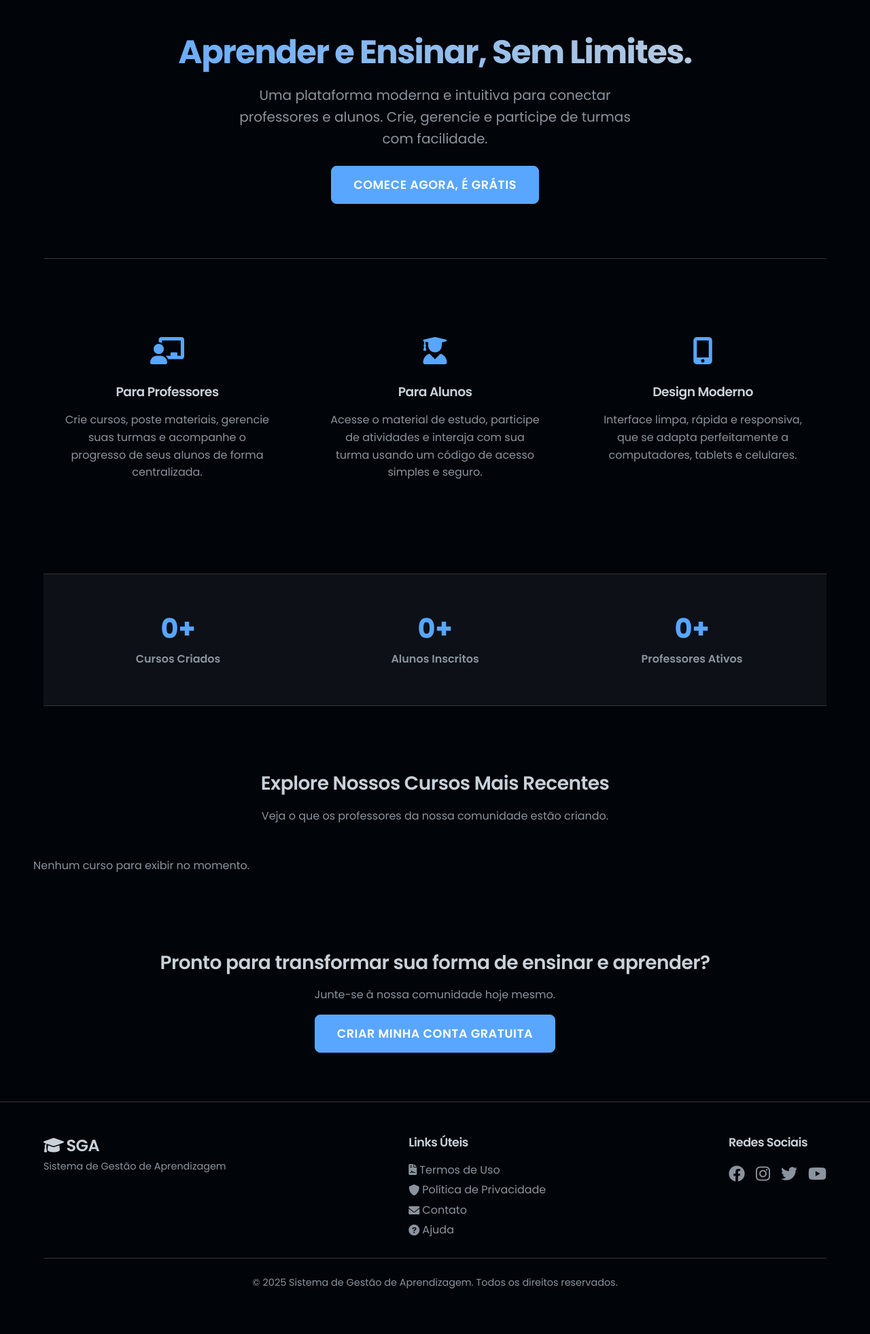
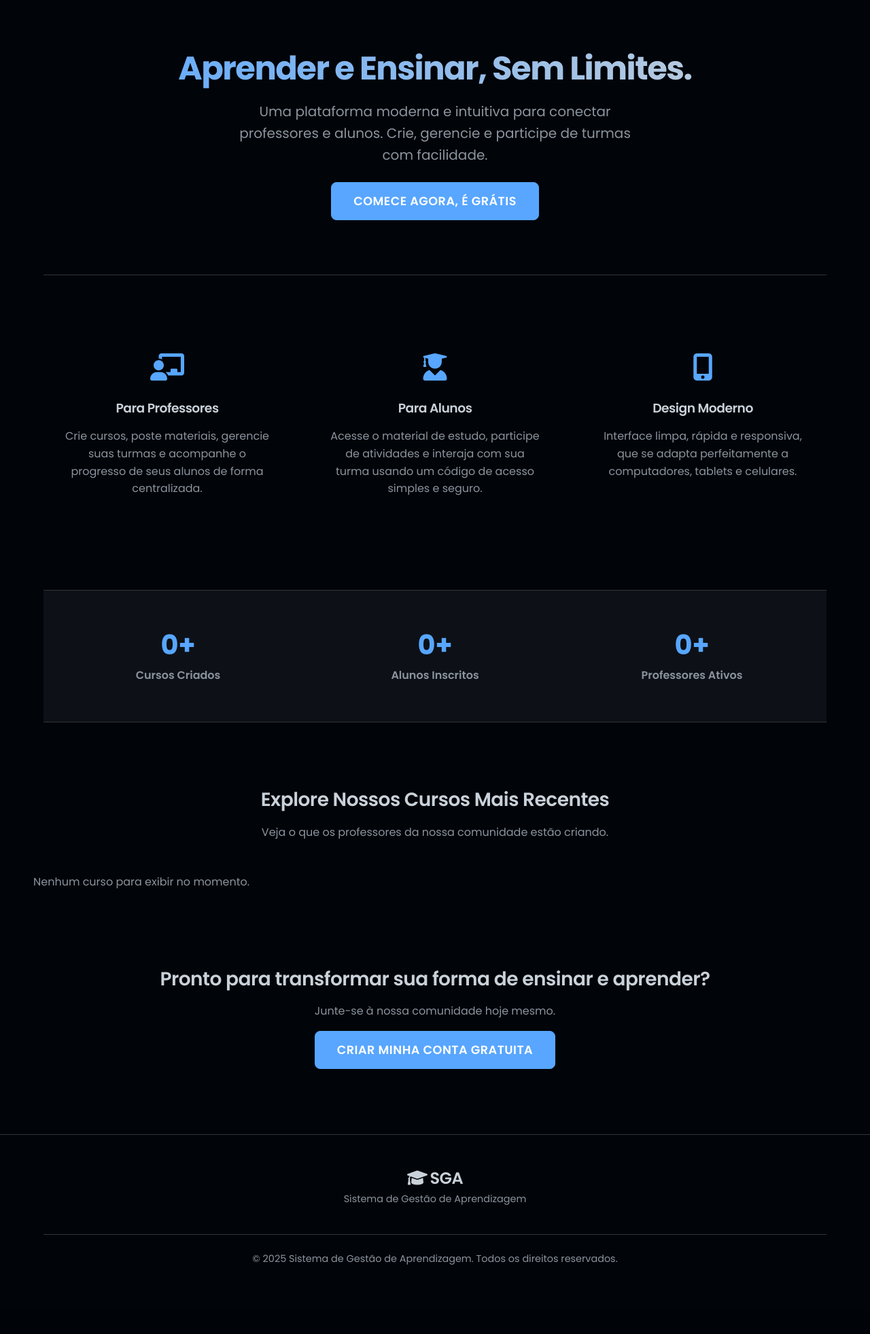
Before and after one commit to Kumegawwa/TrabalhoPHP, a PHP site: page /TrabalhoPHP/index.php in a window 1280 px wide. Shown: the part 96-2059 px from the top of the page at 68% size. After the commit the page ends 1957 px from the top, so only its background shows below. Run offline with PHP 8.4, Linux system fonts and the light colour scheme; data that the repository does not hold is empty.

Commit message:
Aumentando o espaçamento superior do conteúdo principal

```diff
--- a/app/views/partials/footer.php
+++ b/app/views/partials/footer.php
@@ -7,24 +7,6 @@
                     <h2><i class="fas fa-graduation-cap"></i> SGA</h2>
                     <p>Sistema de Gestão de Aprendizagem</p>
                 </div>
-                <div class="footer-links">
-                    <h3>Links Úteis</h3>
-                    <ul>
-                        <li><a href="/termos"><i class="fas fa-file-contract"></i> Termos de Uso</a></li>
-                        <li><a href="/privacidade"><i class="fas fa-shield-alt"></i> Política de Privacidade</a></li>
-                        <li><a href="/contato"><i class="fas fa-envelope"></i> Contato</a></li>
-                        <li><a href="/ajuda"><i class="fas fa-question-circle"></i> Ajuda</a></li>
-                    </ul>
-                </div>
-                <div class="footer-social">
-                    <h3>Redes Sociais</h3>
-                    <div class="social-icons">
-                        <a href="#" aria-label="Facebook"><i class="fab fa-facebook"></i></a>
-                        <a href="#" aria-label="Instagram"><i class="fab fa-instagram"></i></a>
-                        <a href="#" aria-label="Twitter"><i class="fab fa-twitter"></i></a>
-                        <a href="#" aria-label="YouTube"><i class="fab fa-youtube"></i></a>
-                    </div>
-                </div>
             </div>
             <div class="footer-bottom">
                 <p>&copy; <?= date('Y') ?> Sistema de Gestão de Aprendizagem. Todos os direitos reservados.</p>
--- a/public/css/style.css
+++ b/public/css/style.css
@@ -66,7 +66,9 @@ body {
 
 .main-content {
     flex-grow: 1;
-    padding: var(--spacing-lg) 0;
+    /* Aumentamos o padding vertical de 'lg' (1.5rem) para 'xl' (3rem) */
+    /* Também adicionamos um padding horizontal para melhor espaçamento em telas menores */
+    padding: var(--spacing-xl) var(--spacing-lg);
 }
 
 
@@ -297,40 +299,37 @@ hr {
     background-color: var(--bg-color);
     color: var(--text-secondary);
     padding: var(--spacing-xl) 0;
-    margin-top: auto;
+    margin-top: auto; /* Garante que ele fique no final do conteúdo */
     border-top: 1px solid var(--border-color);
 }
+
 .footer-content {
-    display: flex; flex-wrap: wrap;
-    justify-content: space-between;
-    gap: var(--spacing-lg); margin-bottom: var(--spacing-lg);
+    /* Centraliza o logo e a descrição */
+    display: flex;
+    justify-content: center;
+    text-align: center;
+    margin-bottom: var(--spacing-lg);
 }
+
 .footer-logo h2 {
-    font-size: 1.5rem; margin-bottom: var(--spacing-xs);
-    display: flex; align-items: center; gap: var(--spacing-xs);
+    font-size: 1.5rem;
+    margin-bottom: var(--spacing-xs);
+    display: inline-flex; /* Para o ícone e texto ficarem na mesma linha */
+    align-items: center;
+    gap: var(--spacing-xs);
     color: var(--text-primary);
 }
-.footer-logo p { font-size: 0.9rem; }
-.footer-links h3, .footer-social h3 {
-    font-size: 1.1rem; margin-bottom: var(--spacing-md);
-    color: var(--text-primary);
+
+.footer-logo p {
+    font-size: 0.9rem;
 }
-.footer-links ul { list-style: none; }
-.footer-links ul li { margin-bottom: var(--spacing-xs); }
-.footer-links ul li a {
-    color: var(--text-secondary); transition: var(--transition);
-    display: flex; align-items: center; gap: var(--spacing-xs);
-}
-.footer-links ul li a:hover { color: var(--primary-accent); }
-.social-icons { display: flex; gap: var(--spacing-md); }
-.social-icons a { color: var(--text-secondary); font-size: 1.5rem; }
-.social-icons a:hover {
-    color: var(--primary-accent); transform: translateY(-3px);
-}
+
 .footer-bottom {
-    text-align: center; padding-top: var(--spacing-lg);
+    text-align: center;
+    padding-top: var(--spacing-lg);
     border-top: 1px solid var(--border-color);
-    font-size: 0.9rem; color: var(--text-secondary);
+    font-size: 0.9rem;
+    color: var(--text-secondary);
 }
 
 
```
